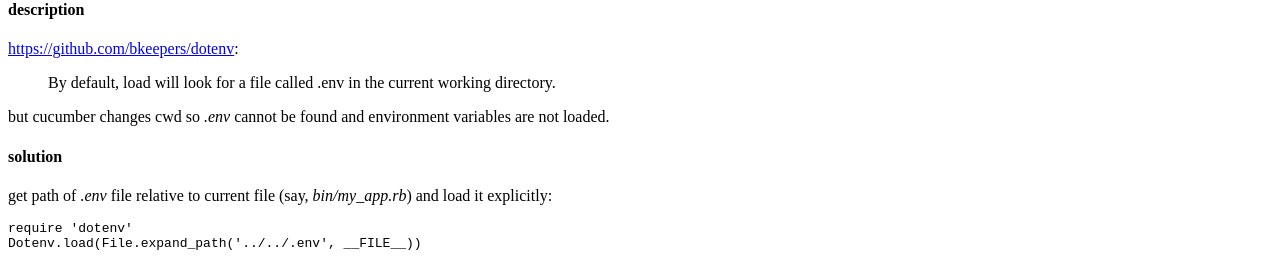
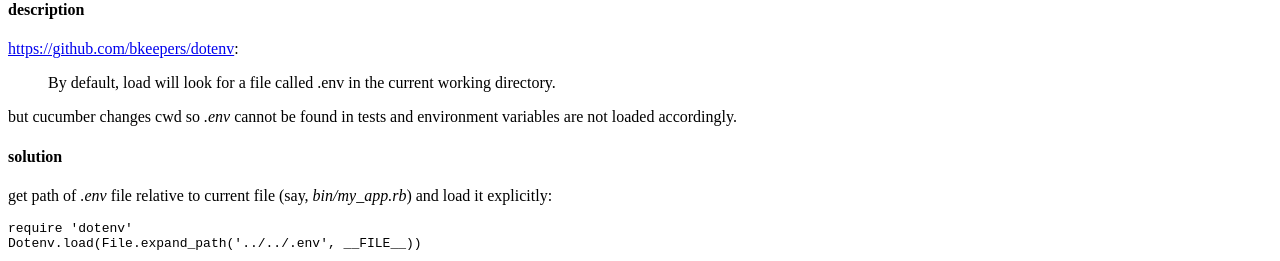
Before and after one commit to tap349/tap349.github.io, a Jekyll site: the page built from _posts/2017-04-18-cucumber.md, in a window 1280 px wide. Shown: the part 1440-1701 px from the top of the page. Built offline with Jekyll 4.4.1, drawn with Linux system fonts in a browser that asks for light colours.

Commit message:
update 2017-04-18_16:47:12

```diff
--- a/_posts/2017-04-18-cucumber.md
+++ b/_posts/2017-04-18-cucumber.md
@@ -103,8 +103,8 @@ _config/cucumber.yml_ or _~/.vim/vimrc_ are necessary.
 
 > By default, load will look for a file called .env in the current working directory.
 
-but cucumber changes cwd so _.env_ cannot be found and
-environment variables are not loaded.
+but cucumber changes cwd so _.env_ cannot be found in tests and
+environment variables are not loaded accordingly.
 
 #### solution
 
```
